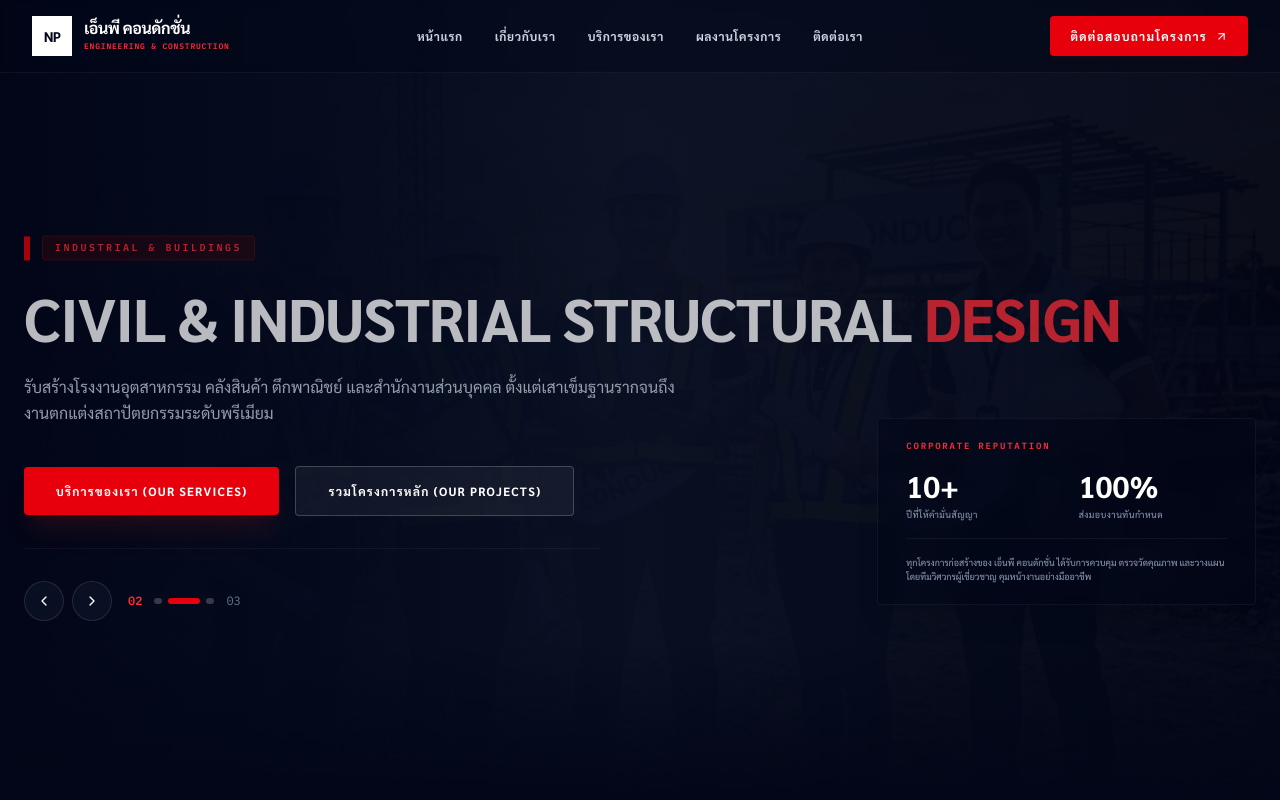
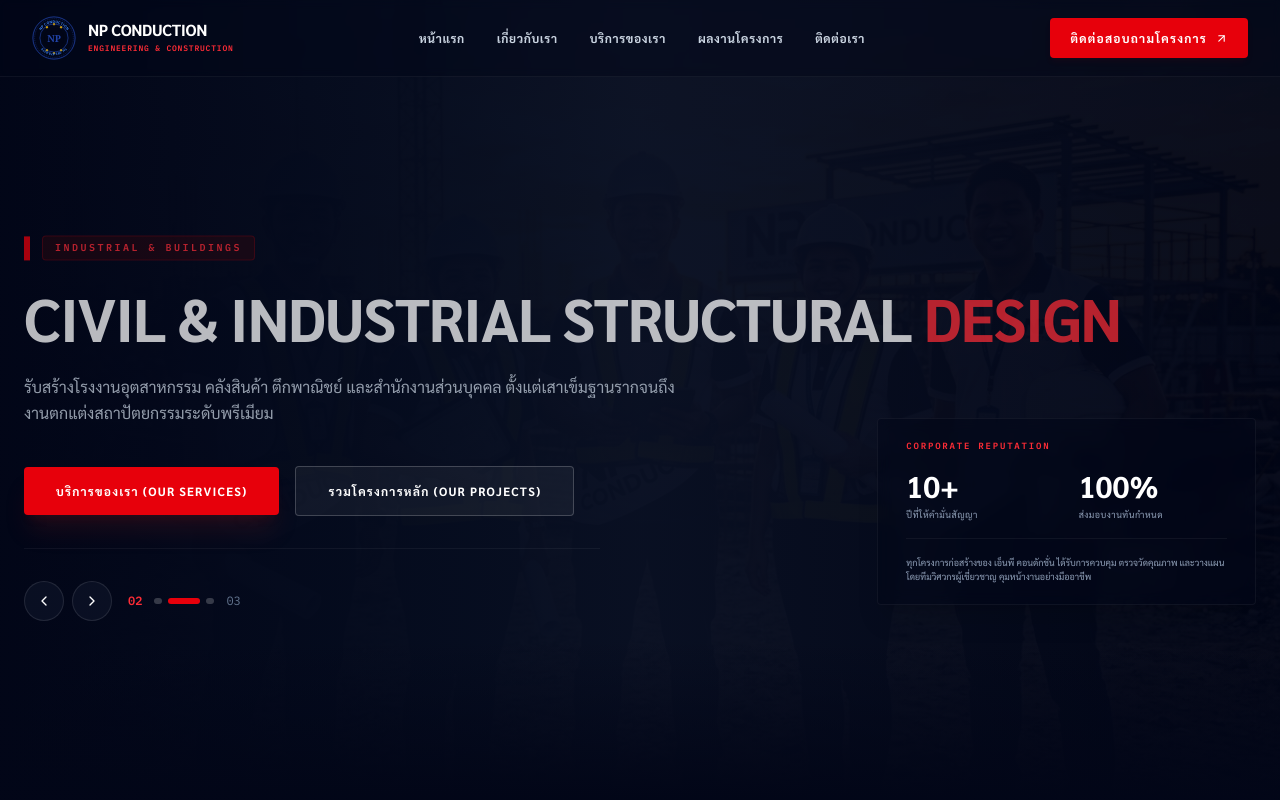
Before and after one commit to npconstruction001-spec/np-construction, a React (Vite) app: page / in a window 1280 px wide. Shown: the top 800 px of the page. Built offline with nearby package versions, Linux system fonts and the light colour scheme.

Commit message:
feat: replace text-based logo with CompanyLogo component
Integrate the new circular SVG CompanyLogo component into Header and Footer to establish a unified professional brand identity.

```diff
--- /dev/null
+++ b/src/components/CompanyLogo.tsx
@@ -0,0 +1,81 @@
+import React from "react";
+
+interface CompanyLogoProps {
+  className?: string;
+  lightMode?: boolean;
+}
+
+export default function CompanyLogo({ className = "w-10 h-10", lightMode = false }: CompanyLogoProps) {
+  // Use professional navy/gold theme matching company seal colors
+  // If lightMode is true, use darker colors for visibility on white background change
+  const brandBlue = lightMode ? "#112266" : "#2244aa";
+  const textBlue = lightMode ? "#1e3a8a" : "#3b82f6";
+  const starGold = "#eab308"; // Solid aesthetic gold
+
+  return (
+    <div className={`${className} flex items-center justify-center`}>
+      <svg
+        viewBox="0 0 100 100"
+        className="w-full h-full select-none"
+        xmlns="http://www.w3.org/2000/svg"
+      >
+        {/* Outer concentric golden-blue rings */}
+        <circle cx="50" cy="50" r="48" fill="none" stroke={brandBlue} strokeWidth="1.8" />
+        <circle cx="50" cy="50" r="44" fill="none" stroke={brandBlue} strokeWidth="0.8" strokeDasharray="3 2" />
+        <circle cx="50" cy="50" r="32" fill="none" stroke={brandBlue} strokeWidth="1.5" />
+
+        {/* 6 Elegant Gold Stars grouped in 3s */}
+        {/* Top-left star */}
+        <polygon points="34,24 36.5,23 35.5,25.5 37.5,27 35,27 34,29.5 33,27 30.5,27 32.5,25.5 31.5,23" fill={starGold} />
+        {/* Top-middle star */}
+        <polygon points="50,17 52.5,16 51.5,18.5 53.5,20 51,20 50,22.5 49,20 46.5,20 48.5,18.5 47.5,16" fill={starGold} />
+        {/* Top-right star */}
+        <polygon points="66,24 68.5,23 67.5,25.5 69.5,27 67,27 66,29.5 65,27 62.5,27 64.5,25.5 63.5,23" fill={starGold} />
+
+        {/* Bottom-left star */}
+        <polygon points="34,76 36.5,75 35.5,77.5 37.5,79 35,79 34,81.5 33,79 30.5,79 32.5,77.5 31.5,75" fill={starGold} />
+        {/* Bottom-middle star */}
+        <polygon points="50,83 52.5,82 51.5,84.5 53.5,86 51,86 50,88.5 49,86 46.5,86 48.5,84.5 47.5,82" fill={starGold} />
+        {/* Bottom-right star */}
+        <polygon points="66,76 68.5,75 67.5,77.5 69.5,79 67,79 66,81.5 65,79 62.5,79 64.5,77.5 63.5,75" fill={starGold} />
+
+        {/* Curved text path definitions */}
+        <defs>
+          {/* Top text path */}
+          <path id="top-text-path" d="M 16 50 A 34 34 0 0 1 84 50" fill="none" />
+          {/* Bottom text path */}
+          <path id="bottom-text-path" d="M 84 50 A 34 34 0 0 1 16 50" fill="none" />
+        </defs>
+
+        {/* Circular text curves */}
+        {/* "NP CONDUCTION" at the top */}
+        <text className="font-sans font-extrabold text-[8.5px] uppercase select-none tracking-wider">
+          <textPath href="#top-text-path" startOffset="50%" textAnchor="middle" fill={textBlue}>
+            NP CONDUCTION
+          </textPath>
+        </text>
+
+        {/* "Tel. 093-478-8375" at the bottom */}
+        <text className="font-sans font-extrabold text-[7.5px] select-none tracking-tight">
+          <textPath href="#bottom-text-path" startOffset="50%" textAnchor="middle" fill={textBlue}>
+            Tel. 093-478-8375
+          </textPath>
+        </text>
+
+        {/* Circular central backdrop circle for crispness */}
+        <circle cx="50" cy="50" r="23" fill={lightMode ? "#ffffff" : "#020617"} opacity="0.3" />
+
+        {/* Bold corporate "NP" letter mark in center */}
+        <text
+          x="50"
+          y="58"
+          className="font-serif font-black text-[22px] tracking-tight selection:bg-transparent text-center select-none"
+          fill={brandBlue}
+          textAnchor="middle"
+        >
+          NP
+        </text>
+      </svg>
+    </div>
+  );
+}
--- a/src/components/Footer.tsx
+++ b/src/components/Footer.tsx
@@ -1,5 +1,6 @@
 import React from "react";
 import { NAV_LINKS } from "../constants/data";
+import CompanyLogo from "./CompanyLogo";
 
 interface FooterProps {
   onSecretClick?: () => void;
@@ -15,12 +16,10 @@ export default function Footer({ onSecretClick }: FooterProps) {
         <div className="grid grid-cols-1 md:grid-cols-2 lg:grid-cols-4 gap-12 mb-20">
           <div className="lg:col-span-2 space-y-6">
             <div className="flex items-center gap-3">
-              <div className="w-8 h-8 bg-white text-slate-950 font-black flex items-center justify-center text-xs">
-                NP
-              </div>
+              <CompanyLogo className="w-11 h-11" lightMode={false} />
               <div className="flex flex-col text-left">
                 <span className="text-xl font-bold tracking-tight leading-none uppercase text-white">
-                  เอ็นพี คอนดักชั่น
+                  NP CONDUCTION
                 </span>
                 <span className="text-[8px] font-mono tracking-widest uppercase text-red-500 font-extrabold mt-1">
                   Limited Partnership
--- a/src/components/Header.tsx
+++ b/src/components/Header.tsx
@@ -2,6 +2,7 @@ import React from "react";
 import { motion, AnimatePresence } from "motion/react";
 import { ShieldCheck, Lock, Menu, X, ArrowUpRight, PhoneCall } from "lucide-react";
 import { NAV_LINKS } from "../constants/data";
+import CompanyLogo from "./CompanyLogo";
 
 interface HeaderProps {
   isLoggedIn: boolean;
@@ -35,26 +36,20 @@ export default function Header({
       >
         <div className="max-w-7xl mx-auto px-6 md:px-8 flex justify-between items-center">
 
-          {/* Logo Brand mimicking AESCON premium corporate signature */}
+          {/* Logo Brand mimicking AESCON premium corporate signature with pristine circular logo seal */}
           <div
             onClick={onSecretClick}
             className="flex items-center gap-3 cursor-pointer group select-none"
             title="NP CONDUCTION"
           >
-            {/* Real aesthetic corporate constructor block icon */}
-            <div className={`w-10 h-10 border flex items-center justify-center transition-all ${
-              scrolled
-                ? "bg-slate-900 text-white border-slate-900 group-hover:bg-red-600 group-hover:border-red-600"
-                : "bg-white text-slate-950 border-white group-hover:bg-red-600 group-hover:border-red-600 group-hover:text-white"
-            }`}>
-              <span className="text-sm font-black tracking-tighter">NP</span>
-            </div>
+            {/* Real corporate constructor circular seal logo */}
+            <CompanyLogo className="w-11 h-11 transition-transform group-hover:scale-105 duration-300" lightMode={scrolled} />
 
             <div className="flex flex-col text-left">
               <span className={`text-base font-black tracking-tight leading-none font-sans uppercase ${
                 scrolled ? "text-slate-900" : "text-white"
               }`}>
-                เอ็นพี คอนดักชั่น
+                NP CONDUCTION
               </span>
               <span className="text-[8px] font-mono tracking-widest uppercase text-red-500 font-extrabold mt-1">
                 Engineering &amp; Construction
```
